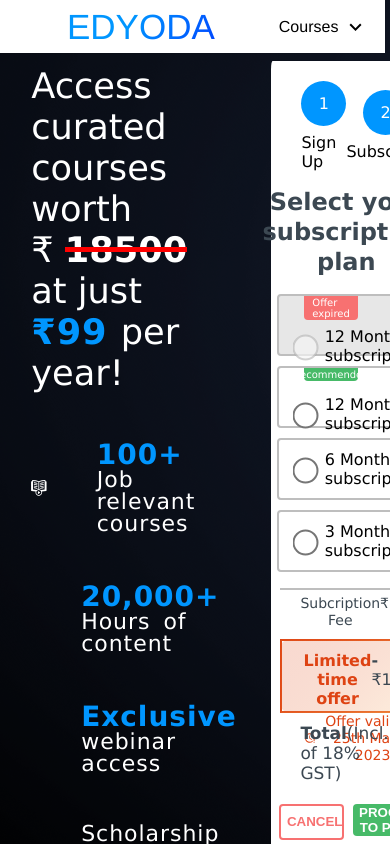
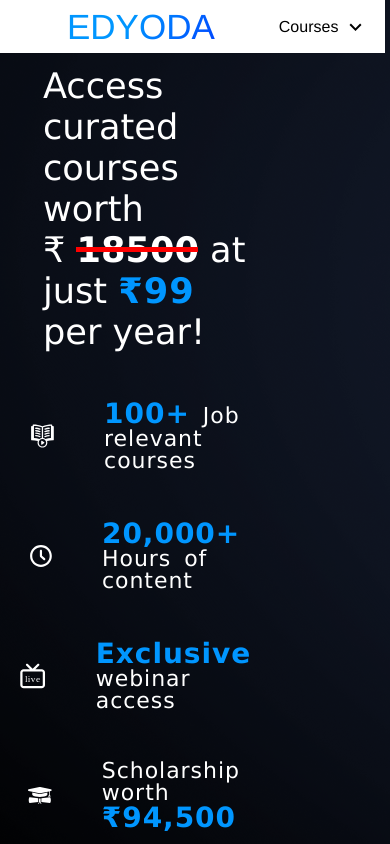
Before and after one commit to yaswant567/edyoda_assignment, a React (Create React App) app: page / in a window 390 px wide. Shown: the top 844 px of the page. Built offline with nearby package versions, Linux system fonts and the light colour scheme.

Commit message:
My latest commit

```diff
--- a/src/Components/payment.css
+++ b/src/Components/payment.css
@@ -380,3 +380,25 @@
     position: inherit;
     margin-left: 5%;
 }
+
+
+@media screen and (max-width: 1130px)
+{
+    .Pay{
+        display: flex;
+        flex-direction: column;
+        height: 500%;
+        justify-content: center;
+        scroll-behavior: auto;
+    }
+    .Pay_left{
+        width: 60%;
+        height:50%;
+        justify-content: center;
+        align-items: center;
+    }
+    .Pay_right{
+        width: 80%;
+        height: 50%;
+    }
+}
```
Also changed, not shown: src/Assets/Vector_ads.svg, src/Assets/css/style.scss (deleted).
